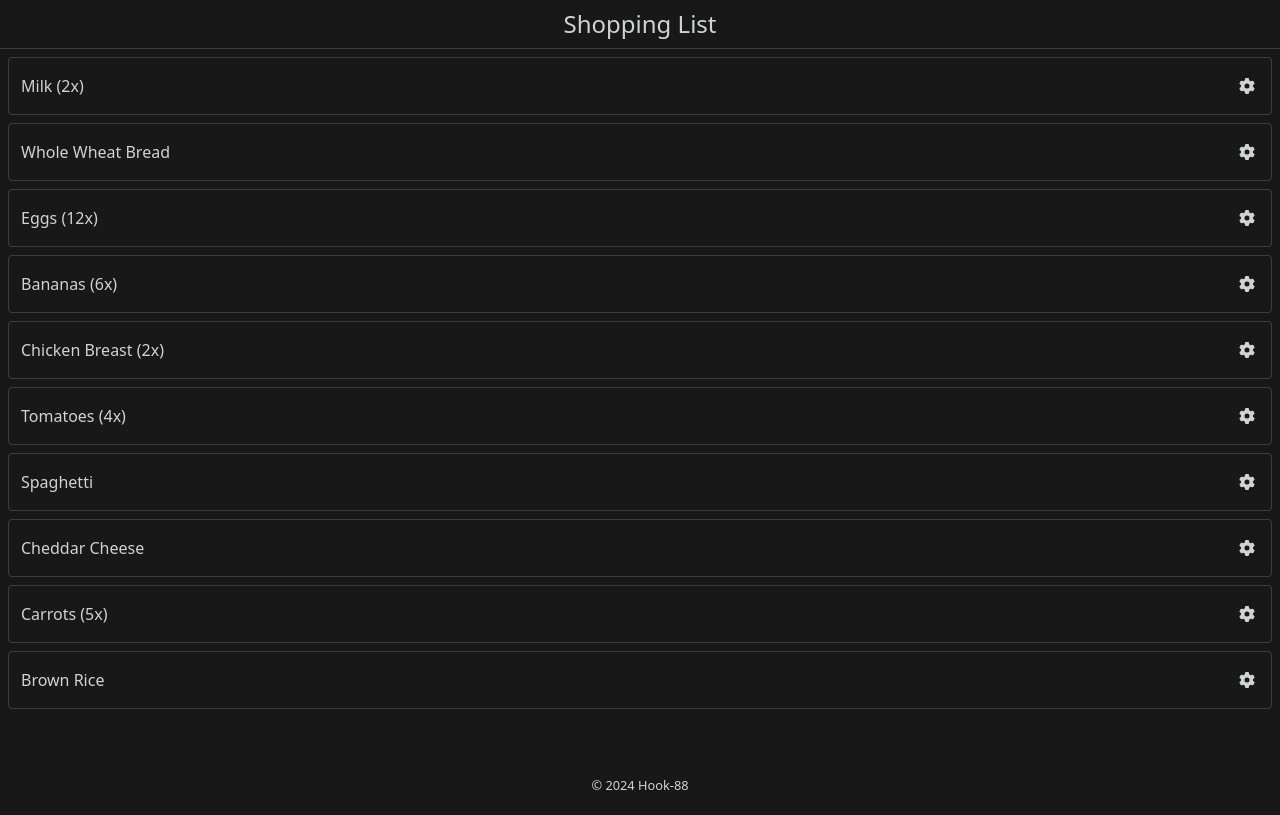
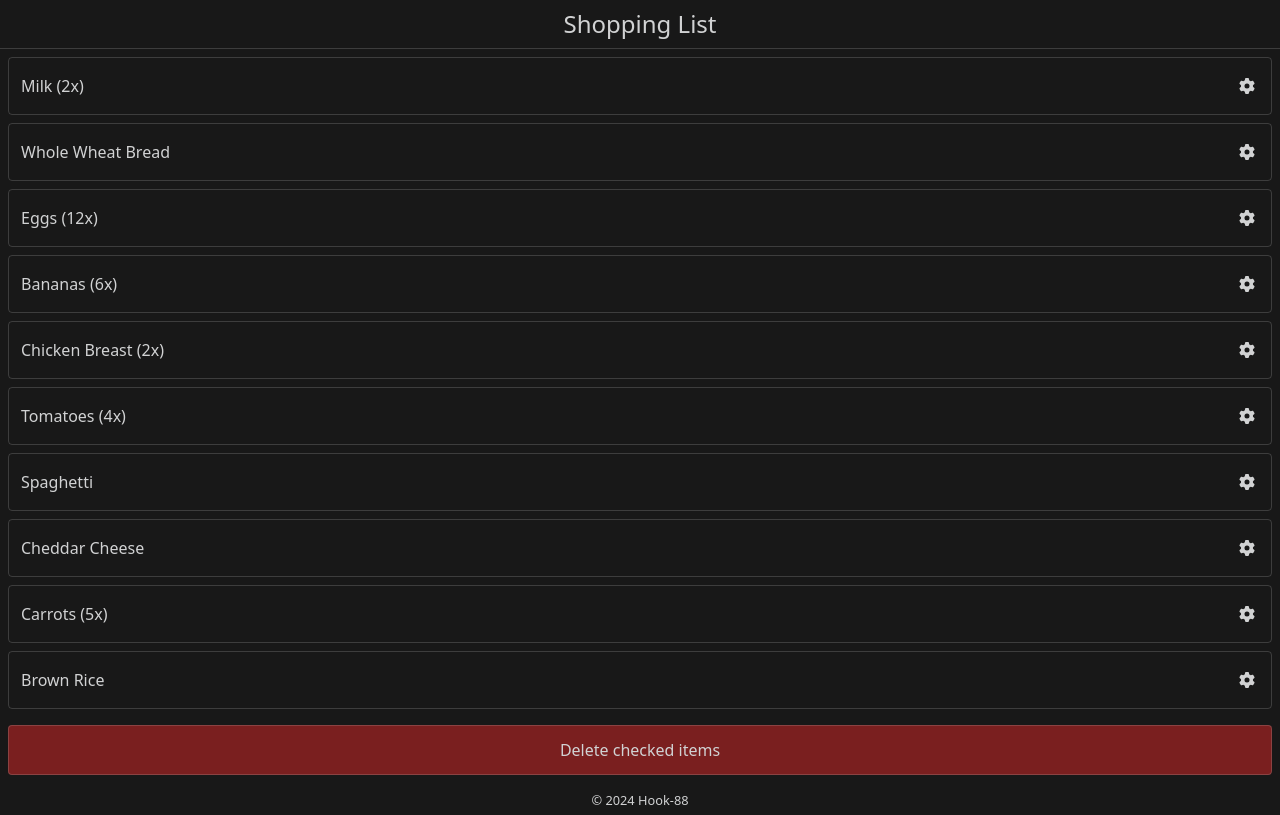
Before and after one commit to Hook-88/shopping-list, a Vue app: page / in a window 1280 px wide. Built offline with nearby package versions, Linux system fonts and the light colour scheme; the HTML template or start-up script is replaced by a standard one.

Commit message:
refactor code

```diff
--- a/src/components/ShoppingList/ShoppingList.vue
+++ b/src/components/ShoppingList/ShoppingList.vue
@@ -22,4 +22,5 @@ onMounted(() => {
 
 <template>
   <BaseList v-if="shopingListItem" :list-items="shopingListItem" :item-component="ShoppingItem" />
+  <button class="rounded border py-3 bg-red-600/50 border-[#d1d2d3]/20">Delete checked items</button>
 </template>
```
